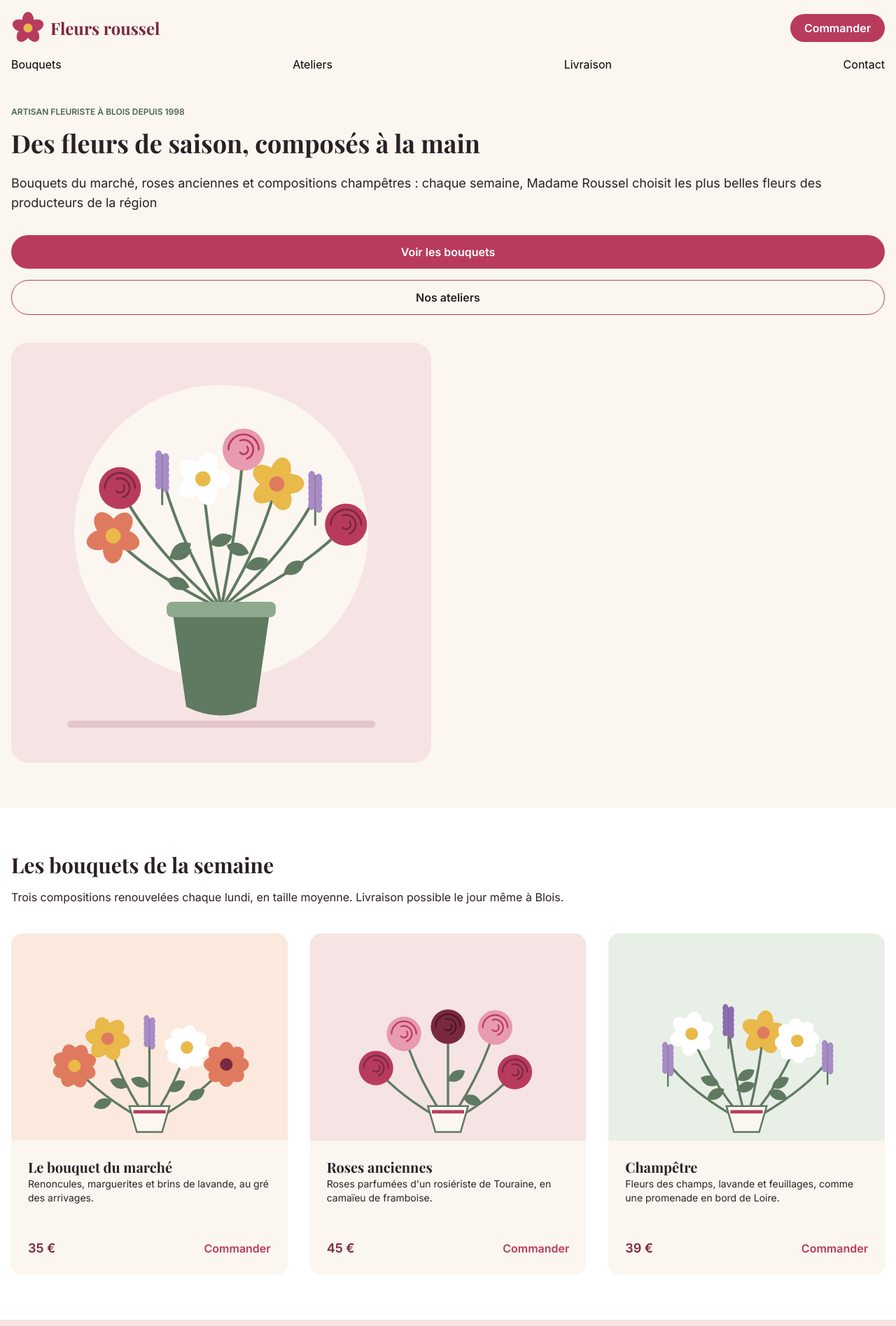
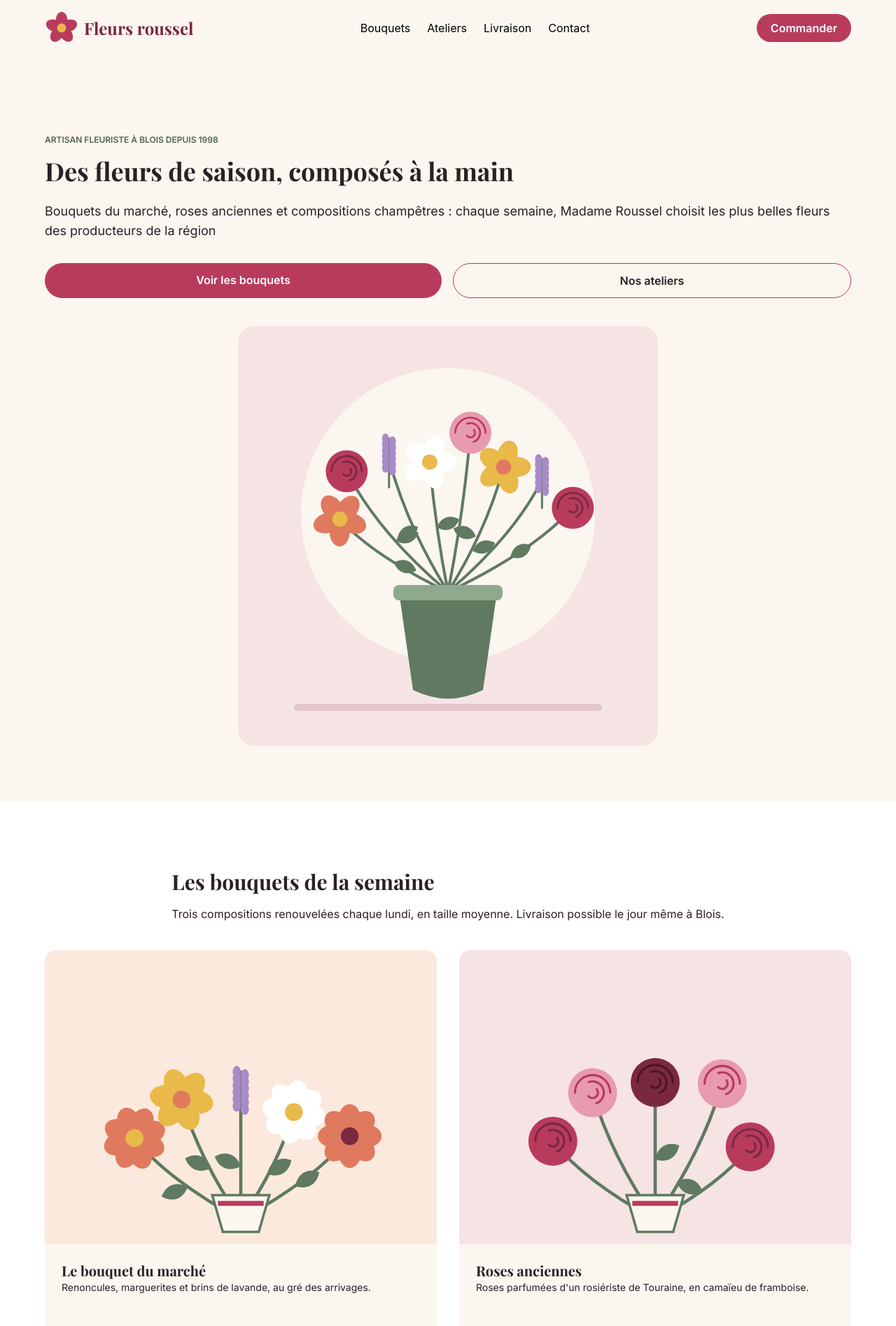
Before and after one commit to FelzDipsy/accueil-roussel, a website: page index.html in a window 1280 px wide. Shown: the top 1895 px of the page at 70% size. Drawn offline with nearby package versions, Linux system fonts and the light colour scheme; a web font is replaced by a local one.

Commit message:
étape 640 et 768px

```diff
--- a/index.html
+++ b/index.html
@@ -10,52 +10,53 @@
 <link rel="stylesheet" href="dist/output.css">
 </head>
 <body>
-    <header class="bg-creme  px-4 py-4 flex flex-col gap-4">
+    <header class="bg-creme  px-4 py-4 md:px-8 ">
+    <section class="flex flex-col gap-4 max-w-6xl mx-auto   md:flex-row md:justify-between md:items-center ">
+        <div class=" flex justify-between items-center   md:contents">
 
-        <div class=" flex justify-between items-center max-w-full">
-
-            <a class="flex items-center gap-2" href="#">
+            <a class="flex items-center gap-2 md:order-1" href="#">
                 <img src="images/logo-roussel.svg" alt="logo">
                 <span class=" text-bordeaux text-2xl font-titre font-bold" >Fleurs roussel</span>
             </a>
-            <a class=" bg-framboise text-white py-2 px-5 rounded-full font-texte font-semibold" href="#">Commander</a>
+
+            <a class=" bg-framboise text-white py-2 px-5 rounded-full font-texte font-semibold md:order-3" href="#">Commander</a>
         </div>
-        <nav >
-            <ul class="flex justify-between items-center">
+        <nav class="md:order-2">
+            <ul class="flex justify-between items-center  md:gap-6 ">
                 <li><a href="#">Bouquets</a></li>
                 <li><a href="#">Ateliers</a></li>
                 <li><a href="#">Livraison</a></li>
                 <li><a href="#">Contact</a></li>
             </ul>
         </nav>
-
+    </section>
 
     </header>
 
     <main>
-        <section class="pb-16 px-4 bg-creme">
-            <div class="flex flex-col">
+        <section class="pb-16 px-4 bg-creme md:px-8 md:py-20 ">
+            <div class="flex flex-col  max-w-6xl mx-auto ">
                 <p class="mt-8 mb-4 text-xs font-texte font-semibold text-sauge tracking-[10%]">ARTISAN FLEURISTE À BLOIS DEPUIS 1998</p>
                 <h1 class=" text-4xl font-titre font-bold text-encre ">Des fleurs de saison, composés à la main</h1>
                 <p class=" mt-6 mb-8 font-texte font-normal text-lg text-encre">Bouquets du marché, roses anciennes et compositions champêtres : chaque semaine, Madame Roussel choisit les plus belles fleurs des producteurs de la région </p>
             </div>
-            <div class=" flex flex-col gap-4">
-                <a class=" text-base bg-framboise text-white py-3 px-27.875 rounded-full font-texte font-semibold text-center" href="#">Voir les bouquets</a>
-                <a class=" mb-10 text-base text-encre py-3 px-27.875 rounded-full font-texte font-semibold border border-framboise text-center" href="#">Nos ateliers</a>
+            <div class=" flex flex-col gap-4 max-w-6xl mx-auto sm:flex-row">
+                <a class="flex-1 text-base bg-framboise text-white py-3 px-27.875 rounded-full font-texte font-semibold text-center sm:mb-10" href="#">Voir les bouquets</a>
+                <a class="flex-1 mb-10 text-base text-encre py-3 px-27.875 rounded-full font-texte font-semibold border border-framboise text-center" href="#">Nos ateliers</a>
             </div>
-            <div>
-                <img  class="rounded-3xl" src="images/bouquet-vase.svg" alt="bouquet">
+            <div class="max-w-6xl mx-auto ">
+                <img  class="rounded-3xl md:block mx-auto " src="images/bouquet-vase.svg" alt="bouquet">
             </div>
         </section>
 
-        <section class="flex flex-col px-4 py-16 ">
-            <div>
+        <section class="flex flex-col px-4 py-16 md:px-8 md:py-24">
+            <div class="max-w-6xl mx-auto ">
                 <h2 class="font-titre font-bold text-3xl text-encre">Les bouquets de la semaine</h2>
                 <p class="text-encre font-texte font-normal text-base mt-4 mb-10">Trois compositions renouvelées chaque lundi, en taille moyenne. Livraison possible le jour même à Blois.</p>
             </div>
-            <div class="grid grid-cols-1 md:grid-cols-3 gap-8">
+            <div class="grid grid-cols-1 sm:grid-cols-2 gap-8 max-w-6xl mx-auto ">
                 <div class="bg-creme grid-cols-1 rounded-2xl">
-                        <img class="rounded-t-2xl" src="images/bouquet-marche.svg" alt="bouquet 1">
+                        <img class=" w-full rounded-t-2xl " src="images/bouquet-marche.svg" alt="bouquet 1">
                         <div class="p-6">
                             <h3 class="font-titre font-bold text-xl text-encre">Le bouquet du marché</h3>
                             <p class="font-texte font-normal text-sm text-encre">Renoncules, marguerites et brins de lavande, au gré des arrivages.</p>
@@ -66,7 +67,7 @@
                     </div>
                 </div>
                 <div class="bg-creme grid-cols-2 rounded-2xl">
-                        <img class="rounded-t-2xl" src="images/bouquet-roses.svg" alt="bouquet 2">
+                        <img class=" w-full rounded-t-2xl" src="images/bouquet-roses.svg" alt="bouquet 2">
                         <div class="p-6">
                             <h3 class="font-titre font-bold text-xl text-encre">Roses anciennes</h3>
                             <p class="font-texte font-normal text-sm text-encre">Roses parfumées d'un rosiériste de Touraine, en camaïeu de framboise.</p>
@@ -77,7 +78,7 @@
                     </div>
                 </div>
                 <div class="bg-creme grid-cols-3 rounded-2xl">
-                        <img class="rounded-t-2xl" src="images/bouquet-champetre.svg" alt="bouquet 3">
+                        <img class=" w-full rounded-t-2xl" src="images/bouquet-champetre.svg" alt="bouquet 3">
                         <div class="p-6">
                             <h3 class="font-titre font-bold text-xl  text-encre">Champêtre</h3>
                             <p class="font-texte font-normal text-sm text-encre">Fleurs des champs, lavande et feuillages, comme une promenade en bord de Loire.</p>
@@ -88,7 +89,8 @@
                     </div>
                 </div>
         </section>
-        <section class=" flex flex-col  bg-petale px-4 py-16  ">
+        <section class=" flex flex-col  bg-petale px-4 py-16  md:px-8 md:py-24">
+            <div class="max-w-6xl mx-auto">
                 <h2 class="flex justify-center font-titre font-bold text-3xl text-encre text-center">Pourquoi choisir Fleurs Roussel ?</h2>
                 <div class="flex flex-col gap-10 mt-12">
                     <div class=" flex flex-col text-center justify-center items-center">
@@ -107,9 +109,11 @@
                         <p class="font-texte font-normal text-base text-encre">Chaque bouquet est unique et emballé dans du papier recyclé.</p>
                     </div>
                 </div>
+            </div>
         </section>
-        <section class="bg-sauge px-4 py-16">
-            <img class="rounded-3xl" src="images/atelier.svg" alt="atelier">
+        <section class="bg-sauge px-4 py-16 md:px-8 md:py-24">
+            <div class="max-w-6xl mx-auto">
+                <img class="rounded-3xl block mx-auto" src="images/atelier.svg" alt="atelier">
                 <div class="mt-10">
                     <h2 class="font-titre font-bold text-3xl text-blanc">Composez votre bouquet en atelier</h2>
                     <p class="font-texte font-normal text-base text-blanc pt-4 pb-6">Un samedi par mois, Madame Roussel partage ses gestes de fleuriste. Vous repartez avec votre composition.</p>
@@ -122,9 +126,11 @@
                         <a class="font-texte font-semibold text-base text-sauge rounded-full bg-blanc px-6 py-3 " href="#">Réserver une place</a>
 
                 </div>
+            </div>
         </section>
         <footer>
-            <section class="bg-encre px-4">
+            <section class="bg-encre px-4 md:px-8 ">
+                <div class="max-w-6xl mx-auto">
                     <div class="pt-12 mb-10 ">
                         <h2 class="font-titre font-bold text-2xl text-creme">Fleurs Roussel</h2>
                         <p class="font-texte font-normal text-sm text-creme pt-2">Artisan fleuriste à Blois depuis 1998.</p>
@@ -140,7 +146,8 @@
                         <li><a href="#" class="font-texte font-normal text-sm text-creme">Livraison</a></li>
                         <li><a href="#" class="font-texte font-normal text-sm text-creme">Mentions légales</a></li>
                     </ul>
-            </section>
+                </div>
+            </section >
                 <div class="bg-encre border-t border-creme ">
                     <p class="font-texte font-normal text-xs text-creme py-4 flex items-center justify-center">© Fleurs Roussel</p>
                 </div>
```
Also changed, not shown: dist/output.css. Lines whose indentation alone changed are shown as unchanged.
